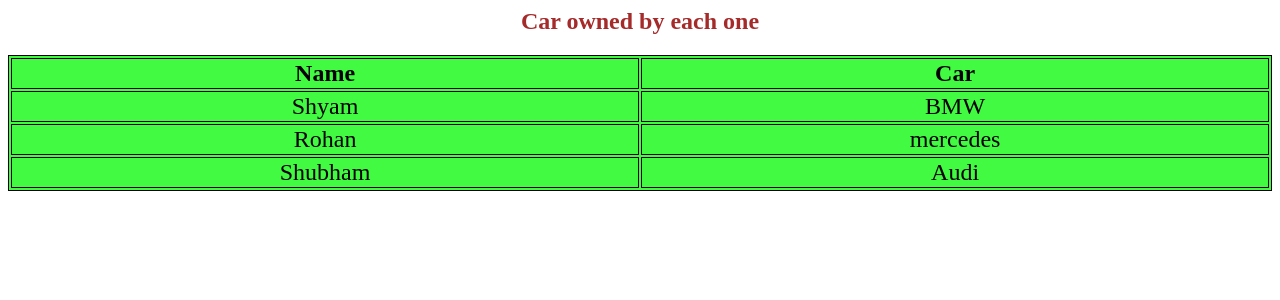
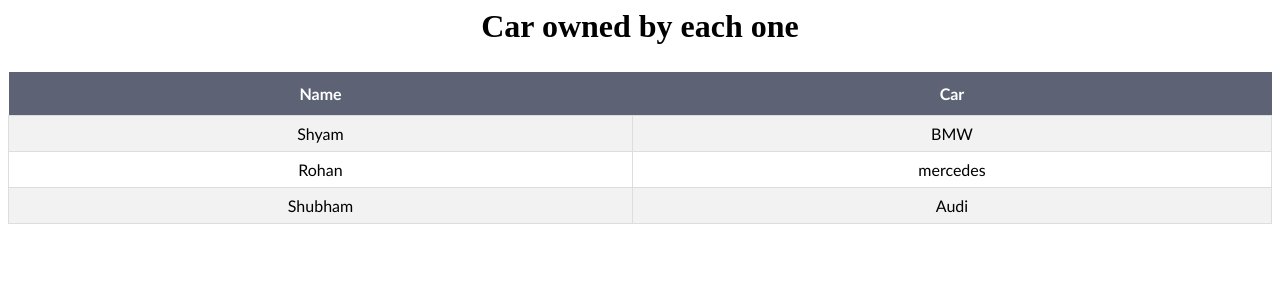
Before and after one commit to namitrathod1/angular-ivy-p4brrh, an Angular app: page / in a window 1280 px wide. Shown: the top 300 px of the page. Built offline with nearby package versions, Linux system fonts and the light colour scheme.

Commit message:
1 file modified

```diff
--- a/src/app/app.component.css
+++ b/src/app/app.component.css
@@ -3,19 +3,35 @@
 }
 h2 {
   text-align: center;
-  color: brown;
+  font-size: xx-large;
+  color: black;
 }
+
 table {
+  font-family: 'Trebuchet MS', Arial, Helvetica, sans-serif;
+  border-collapse: collapse;
+  width: 100%;
   text-align: center;
-  width: 100%;
-  border: 1px solid;
-  font-size: x-large;
-  color: black;
-  background-color: rgb(65, 250, 65);
 }
-tr,
-td,
-th {
-  border: 1px solid black;
-  margin: 10px;
+
+table td,
+#users th {
+  border: 1px solid #ddd;
+  padding: 8px;
 }
+
+table tr:nth-child(even) {
+  background-color: #f2f2f2;
+}
+
+table tr:hover {
+  background-color: #ddd;
+}
+
+table th {
+  padding-top: 12px;
+  padding-bottom: 12px;
+  text-align: center;
+  background-color: rgb(93, 98, 117);
+  color: white;
+}
```
